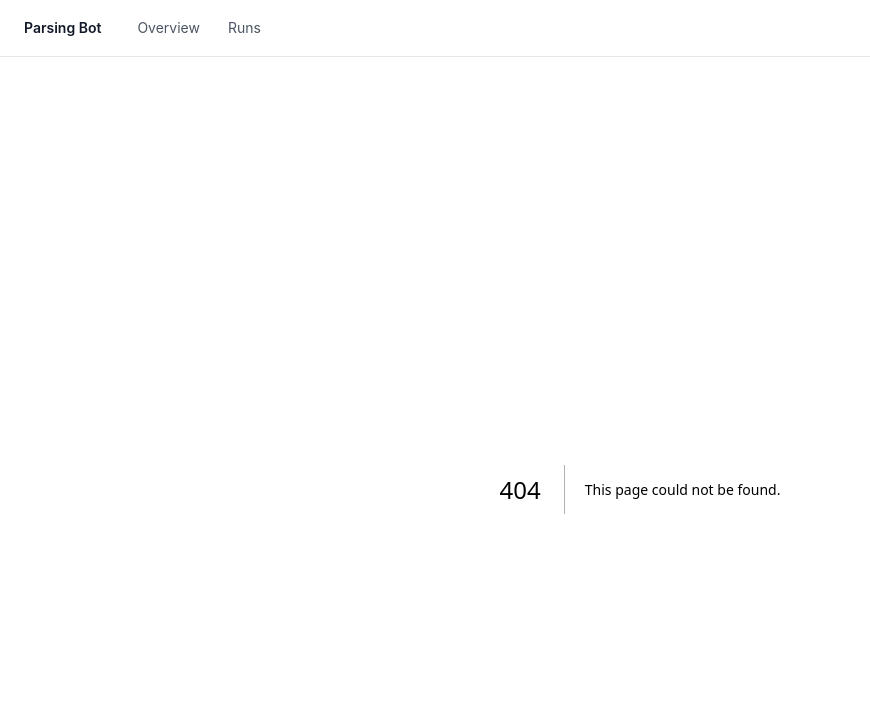
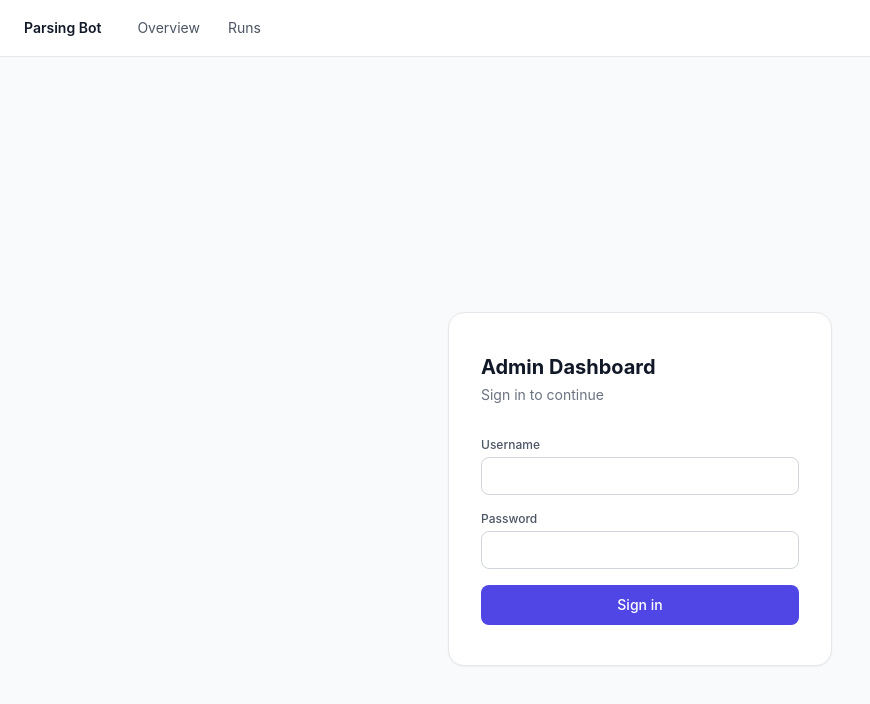
Before and after one commit to sm853/parsing-bot, a Next.js app in the folder admin-dashboard/: page /login in a window 1280 px wide. Before the commit this address had no page. Shown: the top 704 px of the page, without its empty margins (0-870 px from the left). Built offline with nearby package versions, Linux system fonts and the light colour scheme.

Commit message:
feat: add login page + cookie auth to admin dashboard

```diff
--- /dev/null
+++ b/admin-dashboard/src/app/api/auth/login/route.ts
@@ -0,0 +1,28 @@
+import { NextRequest, NextResponse } from 'next/server';
+
+export const dynamic = 'force-dynamic';
+
+export async function POST(request: NextRequest) {
+  const { username, password } = await request.json();
+
+  const validUser = process.env.ADMIN_USERNAME ?? 'admin';
+  const validPass = process.env.ADMIN_PASSWORD;
+  const secret    = process.env.ADMIN_SECRET;
+
+  if (!validPass || !secret) {
+    return NextResponse.json({ error: 'Server misconfigured' }, { status: 500 });
+  }
+
+  if (username !== validUser || password !== validPass) {
+    return NextResponse.json({ error: 'Invalid credentials' }, { status: 401 });
+  }
+
+  const response = NextResponse.json({ ok: true });
+  response.cookies.set('admin_token', secret, {
+    httpOnly: true,
+    sameSite: 'lax',
+    path: '/',
+    maxAge: 60 * 60 * 24 * 30, // 30 days
+  });
+  return response;
+}
--- /dev/null
+++ b/admin-dashboard/src/app/api/auth/logout/route.ts
@@ -0,0 +1,9 @@
+import { NextResponse } from 'next/server';
+
+export const dynamic = 'force-dynamic';
+
+export async function POST() {
+  const response = NextResponse.json({ ok: true });
+  response.cookies.set('admin_token', '', { maxAge: 0, path: '/' });
+  return response;
+}
--- /dev/null
+++ b/admin-dashboard/src/app/login/page.tsx
@@ -0,0 +1,100 @@
+'use client';
+
+import { useState, FormEvent } from 'react';
+import { useRouter, useSearchParams } from 'next/navigation';
+
+export default function LoginPage() {
+  const router = useRouter();
+  const params = useSearchParams();
+  const from   = params.get('from') ?? '/admin';
+
+  const [username, setUsername] = useState('');
+  const [password, setPassword] = useState('');
+  const [error,    setError]    = useState('');
+  const [loading,  setLoading]  = useState(false);
+
+  async function handleSubmit(e: FormEvent) {
+    e.preventDefault();
+    setError('');
+    setLoading(true);
+
+    try {
+      const res = await fetch('/api/auth/login', {
+        method: 'POST',
+        headers: { 'Content-Type': 'application/json' },
+        body: JSON.stringify({ username, password }),
+      });
+
+      if (res.ok) {
+        router.push(from);
+        router.refresh();
+      } else {
+        const data = await res.json();
+        setError(data.error ?? 'Invalid credentials');
+      }
+    } catch {
+      setError('Network error, try again');
+    } finally {
+      setLoading(false);
+    }
+  }
+
+  return (
+    <div className="min-h-screen flex items-center justify-center bg-gray-50">
+      <div className="w-full max-w-sm">
+        <div className="bg-white rounded-2xl border border-gray-200 shadow-sm px-8 py-10">
+
+          <h1 className="text-xl font-bold text-gray-900 mb-1">Admin Dashboard</h1>
+          <p className="text-sm text-gray-500 mb-8">Sign in to continue</p>
+
+          <form onSubmit={handleSubmit} className="space-y-4">
+            <div>
+              <label className="block text-xs font-medium text-gray-600 mb-1">
+                Username
+              </label>
+              <input
+                type="text"
+                autoComplete="username"
+                value={username}
+                onChange={(e) => setUsername(e.target.value)}
+                required
+                className="w-full rounded-lg border border-gray-300 px-3 py-2 text-sm
+                           focus:outline-none focus:ring-2 focus:ring-indigo-500 focus:border-transparent"
+              />
+            </div>
+
+            <div>
+              <label className="block text-xs font-medium text-gray-600 mb-1">
+                Password
+              </label>
+              <input
+                type="password"
+                autoComplete="current-password"
+                value={password}
+                onChange={(e) => setPassword(e.target.value)}
+                required
+                className="w-full rounded-lg border border-gray-300 px-3 py-2 text-sm
+                           focus:outline-none focus:ring-2 focus:ring-indigo-500 focus:border-transparent"
+              />
+            </div>
+
+            {error && (
+              <p className="text-xs text-red-600 bg-red-50 rounded-lg px-3 py-2">
+                {error}
+              </p>
+            )}
+
+            <button
+              type="submit"
+              disabled={loading}
+              className="w-full rounded-lg bg-indigo-600 hover:bg-indigo-700 disabled:opacity-50
+                         text-white text-sm font-medium py-2.5 transition-colors"
+            >
+              {loading ? 'Signing in…' : 'Sign in'}
+            </button>
+          </form>
+        </div>
+      </div>
+    </div>
+  );
+}
```
Also changed, not shown: admin-dashboard/src/middleware.ts (added, +27 -0 lines), 2 other files (tests, documents, lock files or other folders).
